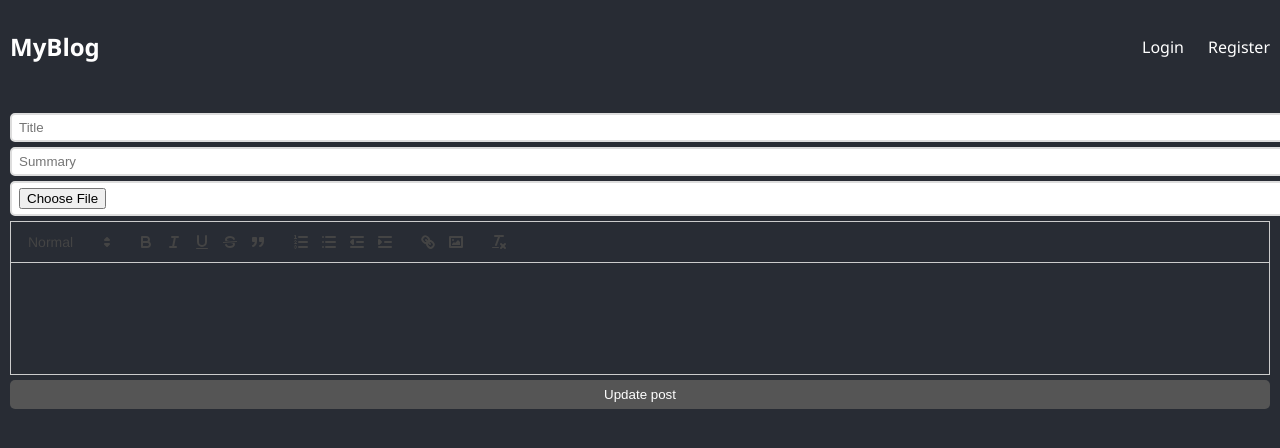
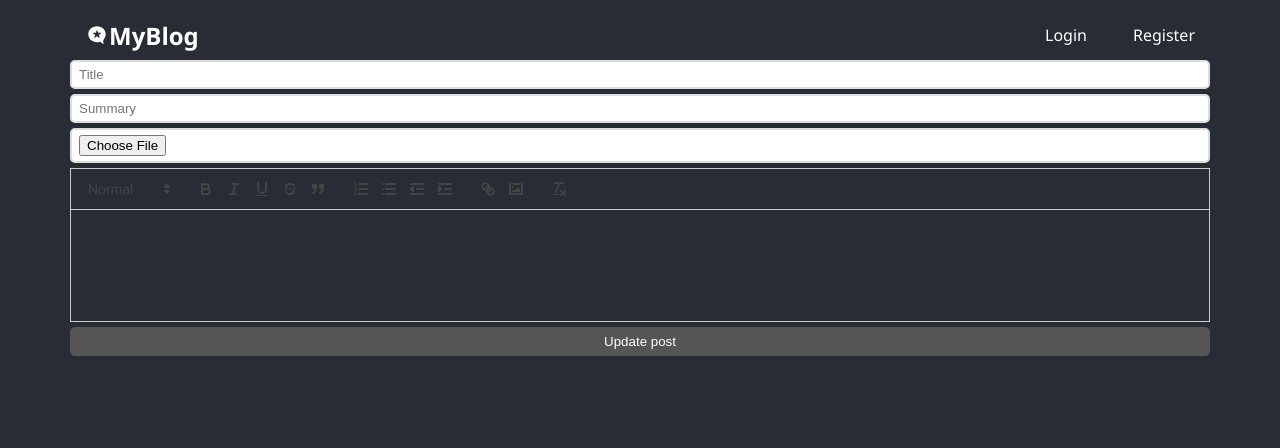
Before and after one commit to akankip1/F1-Blog, a React (Create React App) app in the folder client/: page /edit/1 in a window 1280 px wide. Shown: the top 448 px of the page. Built offline with nearby package versions, Linux system fonts and the light colour scheme; no server answers.

Commit message:
MassStyle

```diff
--- a/client/package.json
+++ b/client/package.json
@@ -3,6 +3,9 @@
   "version": "0.1.0",
   "private": true,
   "dependencies": {
+    "@emotion/react": "^11.11.1",
+    "@emotion/styled": "^11.11.0",
+    "@mui/material": "^5.14.12",
     "@testing-library/jest-dom": "^5.14.1",
     "@testing-library/react": "^13.0.0",
     "@testing-library/user-event": "^13.2.1",
@@ -11,6 +14,7 @@
     "express": "^4.18.2",
     "react": "^18.2.0",
     "react-dom": "^18.2.0",
+    "react-icons": "^4.11.0",
     "react-quill": "^2.0.0",
     "react-router-dom": "^6.16.0",
     "react-scripts": "5.0.1",
--- a/client/src/App.css
+++ b/client/src/App.css
@@ -1,29 +1,65 @@
-/* *{
+*{
     box-sizing: border-box;
-} */
+}
 a{
     cursor: pointer;
 }
 body{
+
     color: white;
     background-color: #282c34;
 
 }
+@media screen and (max-width: 600px){
+      body{
+        min-width: 400px;
+
+      }
+      main{
+        margin-left: 10px!important;
+        margin-right: 10px!important;
+      }
+}
+html{
+    scroll-behavior: smooth;
+  }
 img{
     max-width: 100%;
 }
 main{
+    color: white;
+    background-color: #282c34;
     padding: 10px;
+    margin-right: 60px;
+    margin-left: 60px;
 
-    margin: 0 auto;
 }
 header{
     display:flex;
     justify-content:space-between;
-    margin-top: 20px;
-    margin-bottom: 50px;
+    color: white;
+    background-color: #282c34;
+
     align-items: center;
-    margin-left: 0;
+    cursor: 'pointer';
+    padding-left: 15px ;
+    padding-right: 15px;
+    height: 50px;
+
+
+}
+.timecreate{
+    margin-top: 0;
+}
+.info{
+    margin-bottom: 0;
+}
+.headerbuttons{
+    display: flex;
+    justify-content:space-between;
+    align-items: center;
+    min-width: 150px;
+    cursor: 'pointer';
 }
 header a{
     text-decoration:none;
@@ -38,13 +74,22 @@ header nav{
     gap: 24px;
 
 }
+div.texts{
+    padding-left: 20px;
+    display: flex;
+    flex-direction: column;
+    justify-content: center;
 
+}
 
 div.post{
     display: grid;
     grid-template-columns: 1fr;
-    gap: 20px;
-    margin-bottom: 30px;
+    gap: 30px;
+    margin-bottom: 15px;
+    align-content: center;
+    padding: 20px;
+
 }
 @media screen and (min-width: 700px) {
     div.post{
@@ -62,11 +107,13 @@ div.post div.texts a{
     color: rgb(172, 244, 222);
 }
 div.post p.info{
-    margin:24px 0;
+
     color: #ffffff;
     font-size:1rem;
     font-weight: bold;
     display: flex;
+    margin-top: 0;
+
     gap: 10px;
 }
 div.post p.info a.author{
@@ -80,6 +127,7 @@ div.post p.summary{
 form.login, form.register{
     max-width: 400px;
     margin: 0 auto;
+    height: 400px;
 
 }
 input{
@@ -114,20 +162,37 @@ form.login h1, form.register h1{
 
     height: 100vh;
 } */
-div.post-page div.image{
-    max-height:300px;
+div.post-page {
+    max-height:none;
     display: flex;
     overflow:hidden;
+    flex-direction: column;
+    justify-content: center;
+
 }
-div.post-page div.image img{
+div.image{
+    margin-right: 0;
+    width: 200px;
+    max-height: 200px;
+    align-content: center;
+
+}
+div.image img{
+    height: 100%;
+    width: 100%;
+    overflow: hidden;
+}
+div.post-page {
     object-fit: cover;
     object-position: center center;
     width: 100%;
+
 }
 div.post-page a{
     color:#333;
     text-decoration: underline;
 }
+
 div.post-page h1{
     text-align: center;
     margin: 10px 0 5px;
--- a/client/src/Header.js
+++ b/client/src/Header.js
@@ -1,9 +1,13 @@
 import {Link} from "react-router-dom";
 import {useContext, useEffect, useState} from "react";
 import {UserContext} from "./UserContext";
+import { useTheme } from "@mui/material";
+import {FaMicroblog} from 'react-icons/fa'
+
 
 export default function Header() {
   const {setUserInfo,userInfo} = useContext(UserContext);
+  const theme=useTheme()
   useEffect(() => {
     fetch('http://localhost:4000/profile', {
       credentials: 'include',
@@ -26,7 +30,8 @@ export default function Header() {
 
   return (
     <header className="nav">
-      <Link to="/" className="logo">MyBlog</Link>
+
+      <Link to="/" className="logo"><FaMicroblog/>MyBlog</Link>
       <nav>
         {username && (
           <>
@@ -35,10 +40,10 @@ export default function Header() {
           </>
         )}
         {!username && (
-          <>
+          <div className="headerbuttons">
             <Link to="/login">Login</Link>
             <Link to="/register">Register</Link>
-          </>
+          </div>
         )}
       </nav>
     </header>
--- a/client/src/Post.js
+++ b/client/src/Post.js
@@ -16,6 +16,8 @@ export default function Post({_id,title,summary,cover,content,createdAt,author})
         </Link>
         <p className="info">
           <a className="author">{author.username}</a>
+          </p>
+          <p className="timecreate">
           <time>{formatISO9075(new Date(createdAt))}</time>
         </p>
         <p className="summary">{summary}</p>
--- a/client/src/pages/PostPage.js
+++ b/client/src/pages/PostPage.js
@@ -21,6 +21,7 @@ export default function PostPage() {
 
   return (
     <div className="post-page">
+
       <h1>{postInfo.title}</h1>
       <time>{formatISO9075(new Date(postInfo.createdAt))}</time>
       <div className="author">by @{postInfo.author.username}</div>
@@ -34,9 +35,7 @@ export default function PostPage() {
           </Link>
         </div>
       )}
-      <div className="image">
-        <img src={`http://localhost:4000/${postInfo.cover}`} alt=""/>
-      </div>
+
       <div className="content" dangerouslySetInnerHTML={{__html:postInfo.content}} />
     </div>
   );
```
Also changed, not shown: client/src/Layout.js (+5 -2 lines), 3 other files (tests, documents, lock files or other folders).
